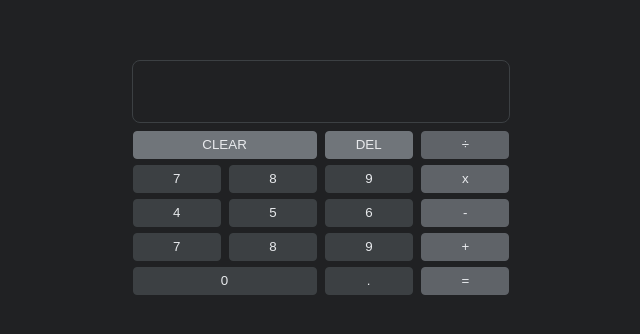
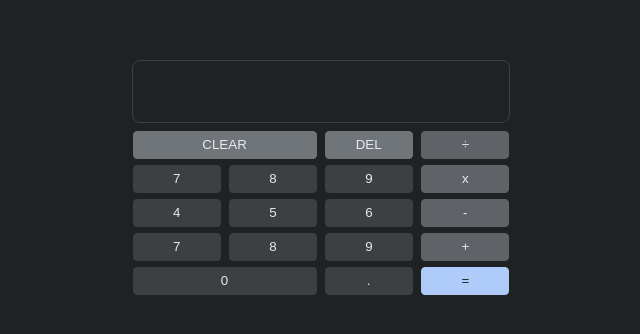
Before and after one commit to EzequiasCalvo/calculator, a React (Create React App) app: page / in a window 1280 px wide. Shown: the part 224-558 px from the top of the page, without its empty margins (319-959 px from the left). Built offline with nearby package versions, Linux system fonts and the light colour scheme.

Commit message:
feat: add message report and style equal sign

```diff
--- a/src/App.tsx
+++ b/src/App.tsx
@@ -51,7 +51,15 @@ const App = () => {
           return;
         }
         if (currentOperand === "") {
-          // handle error
+          setModalMessage(
+            "It is not possible to perform an operation with two consecutive operators."
+          );
+          setModalTitle("This is an invalid operation.");
+          setOpenModal(true);
+          return setCalculationData({
+            ...calculationData,
+            operation: digit,
+          });
         }
         if (prevOperand === "") {
           return setCalculationData({
@@ -194,6 +202,7 @@ const App = () => {
               handleClick={handleClick}
               digit="="
               operation={Operation.EQUAL}
+              specialDigit={SpecialDigits.EQUAL}
             />
           </section>
         </section>
--- a/src/scss/App.scss
+++ b/src/scss/App.scss
@@ -24,7 +24,7 @@ $increment: 1.5;
   font-size: #{10px * $increment};
   position: relative;
   & > span {
-    width: 100%;
+    max-width: 100%;
     text-align: right;
     font-family: arial, sans-serif;
     float: right;
@@ -35,7 +35,7 @@ $increment: 1.5;
 
 .output--current {
   vertical-align: middle;
-  width: 100%;
+  max-width: 100%;
   font-size: #{16px * $increment};
   & > span {
     color: #e8eaed;
@@ -103,6 +103,12 @@ button {
   width: 183.9px;
 }
 
+#equal {
+  background: #aecbfa;
+  border-color: #aecbfa;
+  color: #202124;
+}
+
 #zero {
   width: 183.9px;
   margin: 3px 4px;
```
